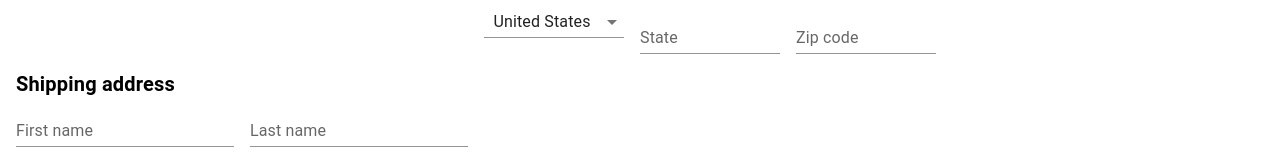
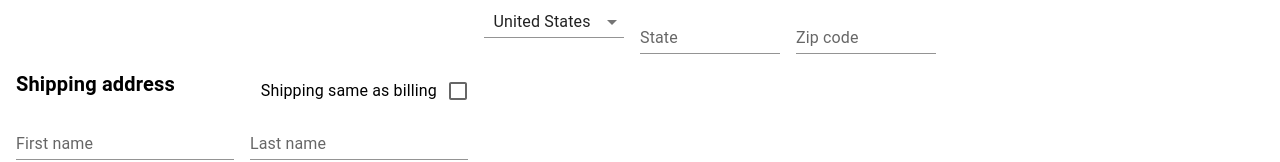
Before and after one commit to EphraimB/react-paay-demo-checkout, a React (Create React App) app in the folder client/: page /checkout in a window 1280 px wide. Shown: the part 452-614 px from the top of the page. Built offline with nearby package versions, Linux system fonts and the light colour scheme; no server answers.

Commit message:
Added same as billing checkbox.

```diff
--- a/client/src/pages/CheckoutPage/CheckoutPage.js
+++ b/client/src/pages/CheckoutPage/CheckoutPage.js
@@ -93,7 +93,14 @@ export default function CheckoutPage({ items, totalPrice }) {
                     </Grid>
                     <Grid item xs={12} md={6}>
                         <FormControl component="fieldset" variant="standard">
-                            <FormLabel component="legend" sx={titleStyle}>Shipping address</FormLabel>
+                            <Box sx={{ display: 'flex', justifyContent: 'space-between' }}>
+                                <FormLabel component="legend" sx={titleStyle}>Shipping address</FormLabel>
+                                <FormControlLabel
+                                    control={<Checkbox />}
+                                    label="Shipping same as billing"
+                                    labelPlacement="start"
+                                />
+                            </Box>
                             <Grid container direction="row" spacing={2}>
                                 <Grid item xs={12} md={6}>
                                     <TextField id="firstname" label="First name" variant="standard" fullWidth />
```
